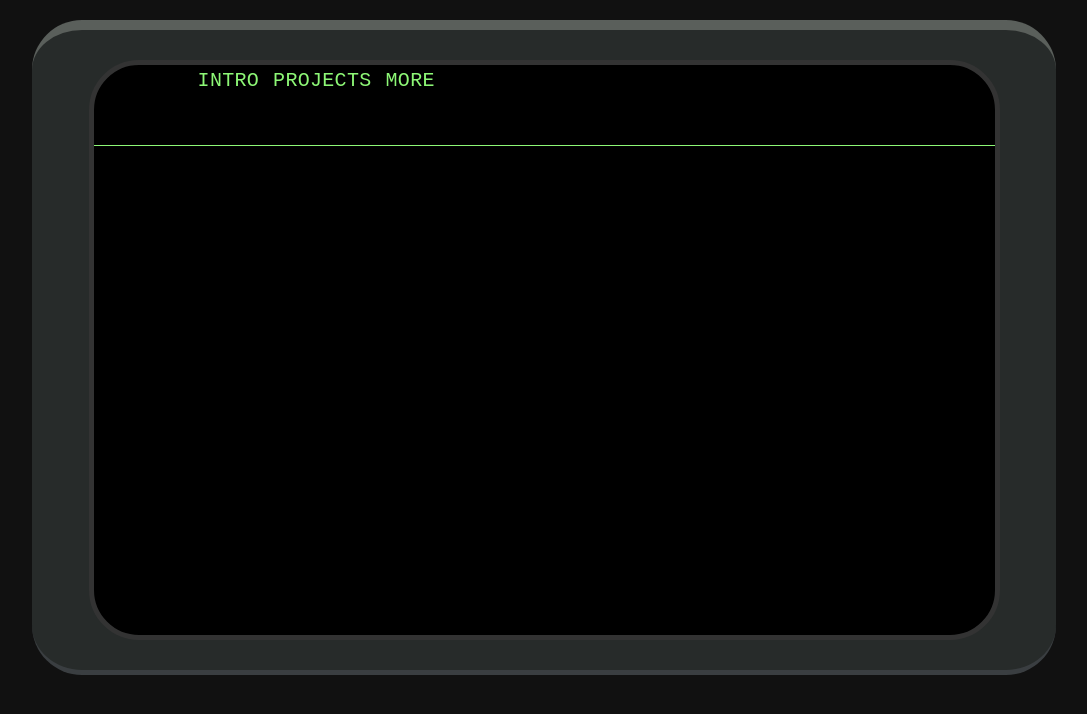
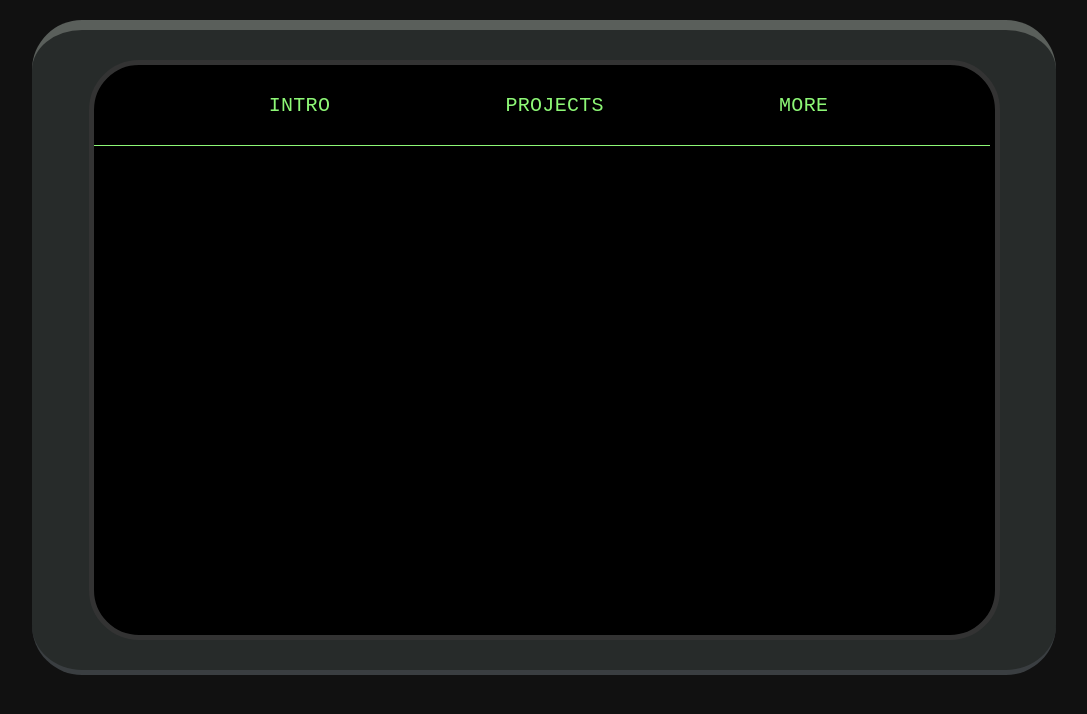
Before and after one commit to alex-gagnon/Portfolio-Web, a React (Create React App) app: page / in a window 1280 px wide. Shown: the top 714 px of the page, without its empty margins (96-1183 px from the left). Built offline with nearby package versions, Linux system fonts and the light colour scheme.

Commit message:
Updating pip screen

```diff
--- a/src/components/App.jsx
+++ b/src/components/App.jsx
@@ -1,8 +1,5 @@
 import React, { Component } from 'react';
 import './App.css';
-import Main from './Main/Main';
-import Header from './Header/Header';
-import Footer from './Footer/Footer';
 import PipBoy from './PipBoy/PipBoy';
 
 class App extends Component {
--- a/src/components/Header/Header.pip.css
+++ /dev/null
@@ -1,19 +0,0 @@
-nav {
-    height: 10vh;
-    width: 100vw;
-    position: absolute;
-    top: 0;
-    left: 0;
-    padding-left: 10%;
-    border-top-left-radius: 20px;
-    border-top-right-radius: 20px;
-    border-bottom: 1px solid #8df776;
-}
-
-nav span {
-    line-height: 31px;
-    font-size: 1.25rem;
-    letter-spacing: 0.3px;
-    margin-left: 14px;
-    font-weight: 300;
-}
--- a/src/components/PipBoy/Header/Header.jsx
+++ b/src/components/PipBoy/Header/Header.jsx
@@ -10,6 +10,8 @@ class Header extends Component {
             isActive: false,
             menuChildren: []
         }
+
+        this.toggleActive = this.toggleActive.bind(this);
     }
 
     componentDidMount() {
@@ -18,9 +20,20 @@ class Header extends Component {
         })
     }
 
+    toggleActive() {
+        this.setState({
+            isActive: !this.state.isActive
+        })
+    }
+
     render() {
-        const menuChildren = this.state.menuChildren.map(
-            (item, i) => <span key={i}>{item.toUpperCase()}</span>
+        const menuChildren = this.state.menuChildren.map((item, i) =>
+            <div className={this.state.isActive ? 'active' : null}>
+                <span className={`menuItems`}
+                    id={`menu-item-${i}`}
+                    key={`menu-item-${i}`}
+                    onClick={this.toggleActive}>{item.toUpperCase()}</span>
+            </div>
             )
 
         return (
--- a/src/components/PipBoy/Header/Header.pip.css
+++ b/src/components/PipBoy/Header/Header.pip.css
@@ -1,19 +1,22 @@
 nav {
     height: 10vh;
-    width: 100vw;
+    width: 70vw;
     position: absolute;
     top: 0;
     left: 0;
-    padding-left: 10%;
     border-top-left-radius: 20px;
     border-top-right-radius: 20px;
     border-bottom: 1px solid #8df776;
+    display: flex;
+    justify-content: space-evenly;
+    align-items: center;
 }
 
-nav span {
+.menuItems {
     line-height: 31px;
     font-size: 1.25rem;
     letter-spacing: 0.3px;
     margin-left: 14px;
     font-weight: 300;
+    cursor: pointer;
 }
```
